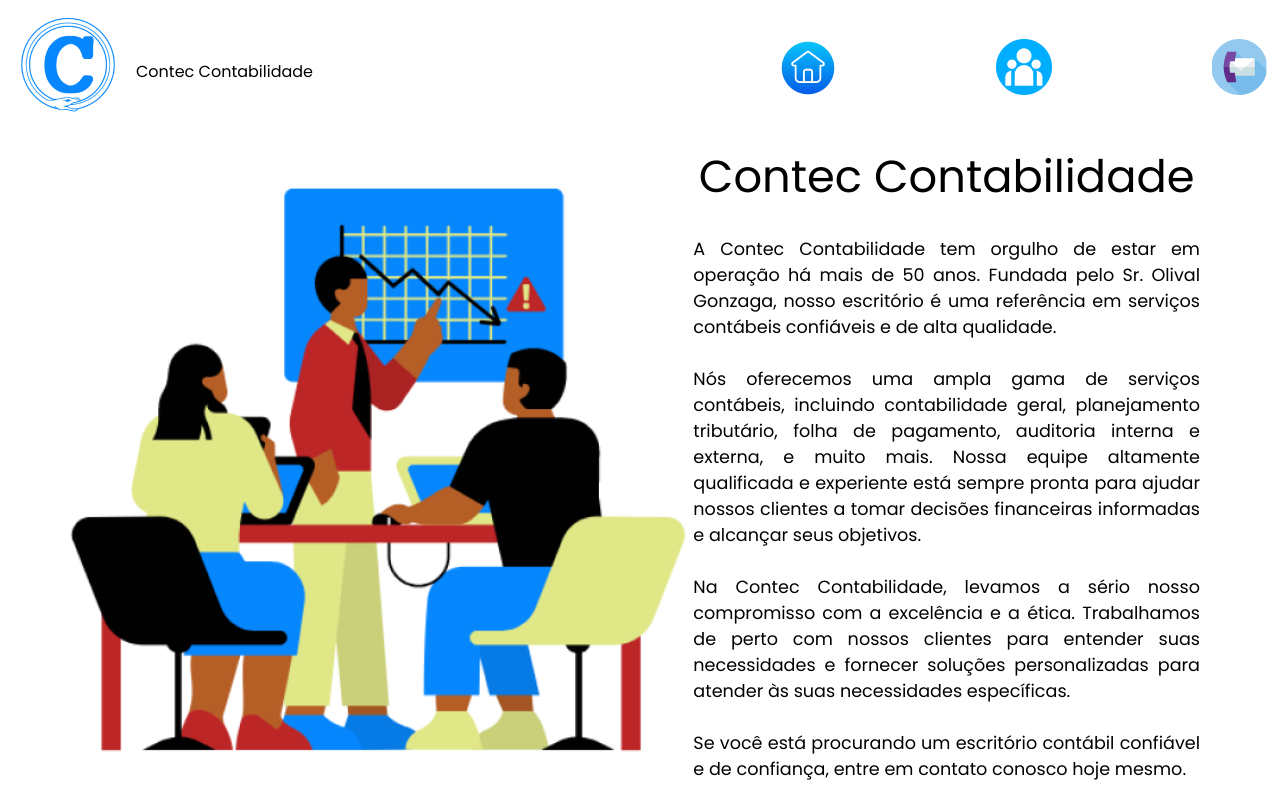
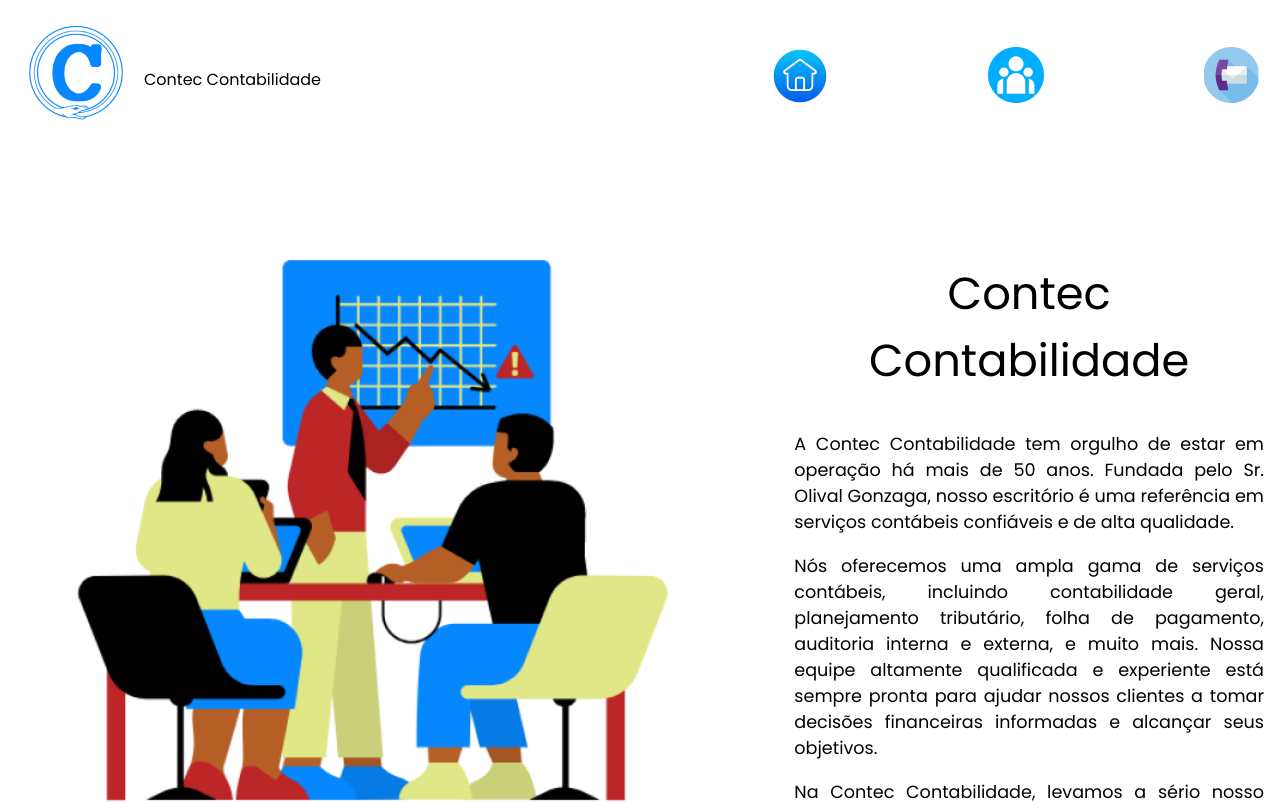
Before and after one commit to JonathanFerreirar/group-project, a React (Create React App) app: page / in a window 1280 px wide. Shown: the top 803 px of the page. Built offline with nearby package versions, Linux system fonts and the light colour scheme.

Commit message:
fix responsive

```diff
--- a/src/components/home/Home.js
+++ b/src/components/home/Home.js
@@ -14,16 +14,17 @@ function Home () {
                     <div className="home-content">
                         <h2> Contec Contabilidade</h2>
                         <p>
-                        <br/>A Contec Contabilidade tem orgulho de estar em operação há mais de 50 anos. Fundada pelo Sr. Olival Gonzaga, nosso escritório é uma referência em serviços contábeis confiáveis e de alta qualidade.
+                        A Contec Contabilidade tem orgulho de estar em operação há mais de 50 anos. Fundada pelo Sr. Olival Gonzaga, nosso escritório é uma referência em serviços contábeis confiáveis e de alta qualidade.
                         </p>
                         <p>
-                        <br/>Nós oferecemos uma ampla gama de serviços contábeis, incluindo contabilidade geral, planejamento tributário, folha de pagamento, auditoria interna e externa, e muito mais. Nossa equipe altamente qualificada e experiente está sempre pronta para ajudar nossos clientes a tomar decisões financeiras informadas e alcançar seus objetivos.
+                        <span/>Nós oferecemos uma ampla gama de serviços contábeis, incluindo contabilidade geral, planejamento tributário, folha de pagamento, auditoria interna e externa, e muito mais. Nossa equipe altamente qualificada e experiente está sempre pronta para ajudar nossos clientes a tomar decisões financeiras informadas e alcançar seus objetivos.
                         </p>
                         <p>
-                        <br/>Na Contec Contabilidade, levamos a sério nosso compromisso com a excelência e a ética. Trabalhamos de perto com nossos clientes para entender suas necessidades e fornecer soluções personalizadas para atender às suas necessidades específicas.
+                        <span/>
+                        Na Contec Contabilidade, levamos a sério nosso compromisso com a excelência e a ética. Trabalhamos de perto com nossos clientes para entender suas necessidades e fornecer soluções personalizadas para atender às suas necessidades específicas.
                         </p>
                         <p>
-                        <br/>Se você está procurando um escritório contábil confiável e de confiança, entre em contato conosco hoje mesmo.
+                        <span/>Se você está procurando um escritório contábil confiável e de confiança, entre em contato conosco hoje mesmo.
                         </p>
                     </div>
                 </div>
--- a/src/components/home/home.css
+++ b/src/components/home/home.css
@@ -6,7 +6,9 @@
 
 .banner-int {
     display: flex;
-    margin: auto;
+    justify-content: center;
+    margin-top: 4em;
+    gap: 7em;
 }
 
 .banner-img {
@@ -25,10 +27,8 @@
 .home-content {
     width: 40vw;
     max-width: 100%;
-    margin-right: 5em;
+    padding: 0.5em;
 }
-
-
 
 .home-content h2 {
     font-size: 2.80rem;
--- a/src/global.css
+++ b/src/global.css
@@ -2,7 +2,6 @@
 
 * {
     padding: 0;
-    margin: 0;
     box-sizing: border-box;
     font-family: 'Poppins', sans-serif;
     overflow: hidden;
```
